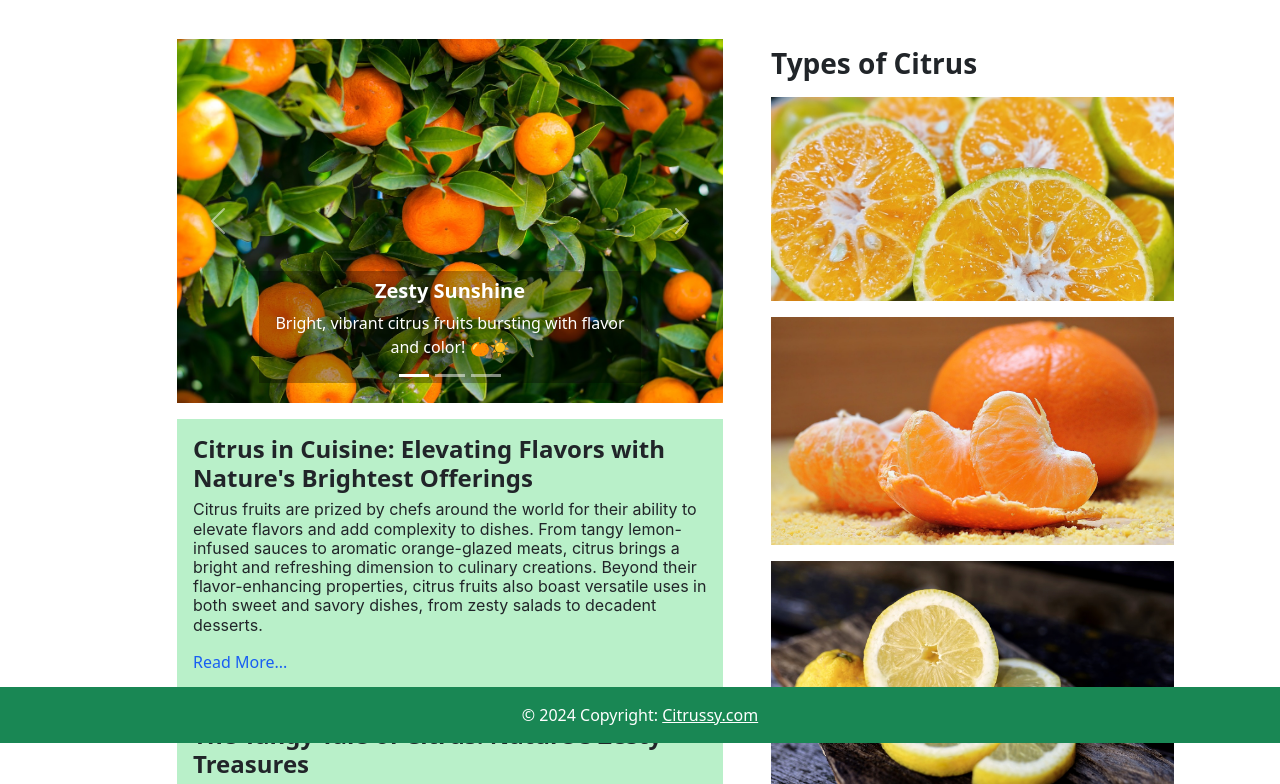
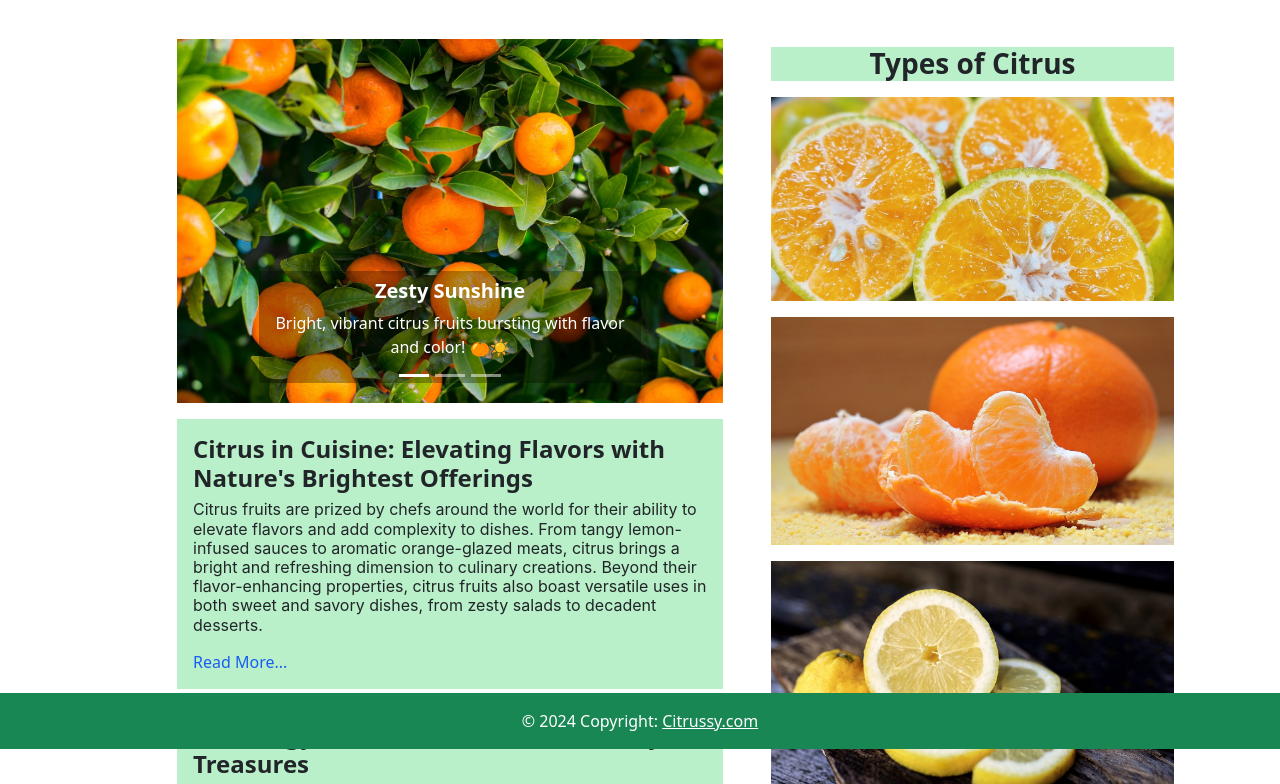
Before and after one commit to katzur4/blogsite-bootstrap, a plain HTML site: page index.html in a window 1280 px wide. Shown: the part 57-841 px from the top of the page. Drawn offline with nearby package versions, Linux system fonts and the light colour scheme.

Commit message:
change body margin

```diff
--- a/index.html
+++ b/index.html
@@ -142,7 +142,7 @@
             <div class="col-lg-5">
                 <!-- gallery container -->
                 <div class="container p-4">
-                  <h3 class="fontw-600">Types of Citrus</h3>
+                  <h3 class="fontw-700" style="background-color: rgb(185, 240, 201); text-align: center;">Types of Citrus</h3>
                   <img src="./images/galleryCalamansi.jpg" alt="Calamansi" class="img-fluid my-2" role="button" data-bs-toggle="modal" data-bs-target="#modalCalamansi">
                   <!-- calamansi modal -->
                   <div class="modal fade" id="modalCalamansi" tabindex="-1" aria-labelledby="modalCalamansi" aria-hidden="true"  style="background-color: rgba(185, 240, 201,.8);">
--- a/styles.css
+++ b/styles.css
@@ -32,6 +32,7 @@
     height: 75vh;
 }
 footer{
+    height: 50px;
     position: fixed;
     bottom:0;
     width: 100%;
@@ -62,3 +63,6 @@ footer{
     background-color: rgba(00,00, 00, .3);
     padding: .5rem;
 }
+body{
+    margin-bottom: 50px;
+}
```
Also changed, not shown: 1 other file.
